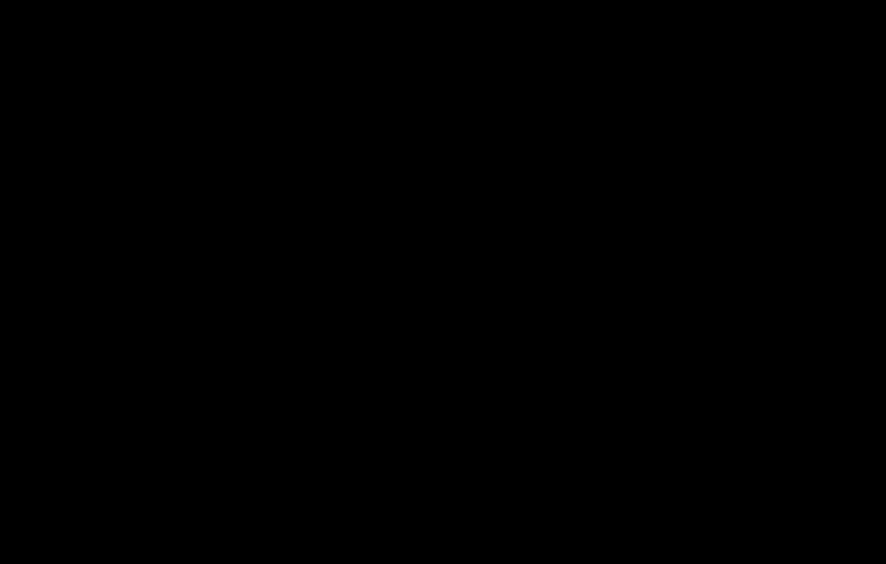
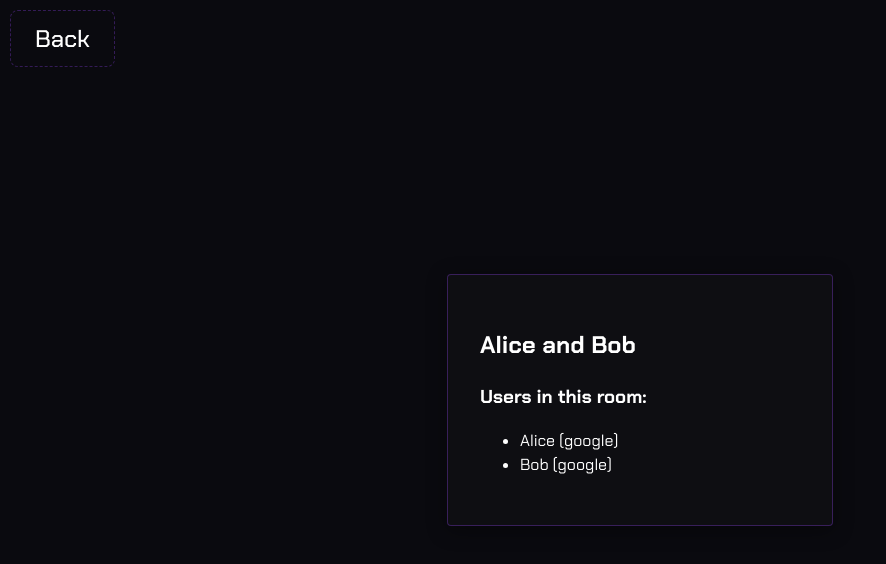
Before and after one commit to alfardil/Paw-And-Order, a React (Vite) app: page /room/1 in a window 1280 px wide. Before the commit this address had no page. Shown: the top 564 px of the page, without its empty margins (0-886 px from the left). Built offline with nearby package versions, Linux system fonts and the light colour scheme.

Commit message:
created a route for user to go when they click a room to join

```diff
--- a/src/App.tsx
+++ b/src/App.tsx
@@ -1,12 +1,14 @@
 import { Route, Routes } from "react-router-dom";
 import ChooseRoom from "./components/ChooseRoom";
 import JoinCourtPage from "./components/JoinGame";
+import Lobby from "./components/Lobby";
 
 function AppRoutes() {
   return (
     <Routes>
       <Route path="/" element={<ChooseRoom />} />
       <Route path="/join" element={<JoinCourtPage />} />
+      <Route path="/room/:roomId" element={<Lobby />} />{" "}
     </Routes>
   );
 }
--- a/src/components/JoinGame.tsx
+++ b/src/components/JoinGame.tsx
@@ -1,10 +1,11 @@
 import { useState } from "react";
 import { mockParties } from "../mockData";
 import "../App.css";
-import { Link } from "react-router-dom";
+import { Link, useNavigate } from "react-router-dom";
 
 function JoinCourtPage() {
   const [joinCode, setJoinCode] = useState("");
+  const navigate = useNavigate();
 
   return (
     <div className="game-container">
@@ -48,6 +49,13 @@
               maxLength={5}
             />
           </div>
+          <button className="menu-button primary">
+            <div className="button-content">
+              <div className="button-diamond"></div>
+              <span className="button-text">ENTER COURT</span>
+            </div>
+            <div className="button-glow"></div>
+          </button>
           <div className="menu-divider">
             <div className="divider-line"></div>
             <div className="divider-diamond"></div>
@@ -56,12 +64,15 @@
         </div>
 
         <div className="join-content">
-          {mockParties.map((party) => {
+          Available Rooms:
+          {mockParties
+            .filter((party) => !party.isFull && !party.started)
+            .map((party) => {
               return (
                 <button
                   key={party.id}
                   className="menu-button"
-                onClick={() => console.log(`Joining party #${party.id}...`)}
+                  onClick={() => navigate(`/room/${party.id}`)}
                 >
                   <div className="button-glow"></div>
                   <div className="button-content">
--- /dev/null
+++ b/src/components/Lobby.tsx
@@ -0,0 +1,77 @@
+import { Link, useParams } from "react-router-dom";
+import { mockParties, mockUsers } from "../mockData";
+import "../App.css";
+
+interface ParamTypes {
+  [key: string]: string | undefined;
+  roomId: string;
+}
+
+function Lobby() {
+  const { roomId } = useParams<ParamTypes>();
+
+  if (!roomId) {
+    return (
+      <div className="game-container">
+        <h2>Room ID is missing</h2>
+        <Link to="/">Back to Home</Link>
+      </div>
+    );
+  }
+
+  const party = mockParties.find((p) => p.id === parseInt(roomId, 10));
+
+  if (!party) {
+    return (
+      <div className="game-container">
+        <h2>Room not found</h2>
+        <Link to="/">Back to Home</Link>
+      </div>
+    );
+  }
+
+  const usersInRoom = mockUsers.filter((user) =>
+    party.userIds.includes(user.userId)
+  );
+  console.log(usersInRoom);
+
+  return (
+    <div className="game-container">
+      <Link to="/">
+        <div
+          className="back-button"
+          style={{
+            position: "absolute",
+            top: "10px",
+            left: "10px",
+            zIndex: 1000,
+          }}
+        >
+          <button
+            className="menu-button"
+            style={{
+              fontSize: "1.5em",
+              padding: "12px 24px",
+              borderRadius: "8px",
+            }}
+          >
+            Back
+          </button>
+        </div>
+      </Link>
+      <div className="game-card room-details-card">
+        <h2>{party.name || `Court #${party.id}`}</h2>
+        <h3>Users in this room:</h3>
+        <ul>
+          {usersInRoom.map((user) => (
+            <li key={user.userId}>
+              {user.name} ({user.authProvider})
+            </li>
+          ))}
+        </ul>
+      </div>
+    </div>
+  );
+}
+
+export default Lobby;
--- a/src/mockData.ts
+++ b/src/mockData.ts
@@ -15,7 +15,7 @@
       userId: 3,
       uuid: '65dc8ff8-bafe-4bba-8536-364fbdb5bdb3',
       name: 'Charlie',
-      authProvider: 'local',
+      authProvider: 'discord',
     },
   ];
 
@@ -35,9 +35,9 @@
     },
     {
       id: 2,
-      name: 'Bob',
+      name: 'Charlie',
       created: '2025-02-02T12:30:00.000Z',
-      started: true,
+      started: false,
       ended: false,
       userIds: [3],
       roomCode: 67890,
```
Lines whose indentation alone changed are shown as unchanged.
